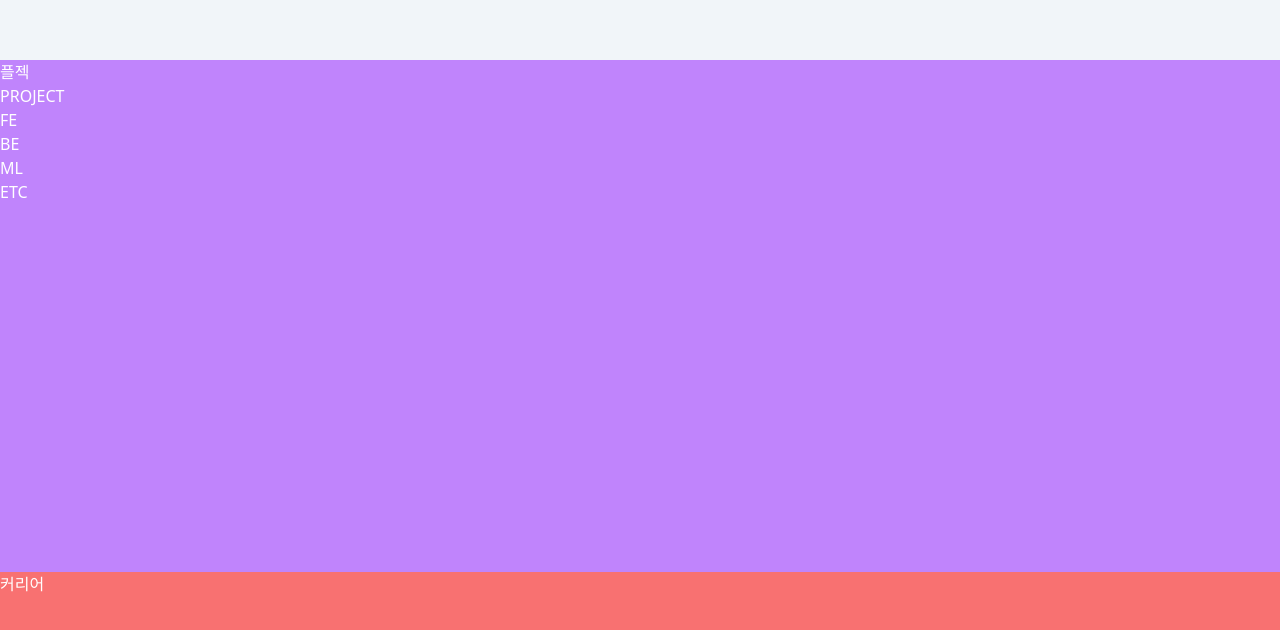
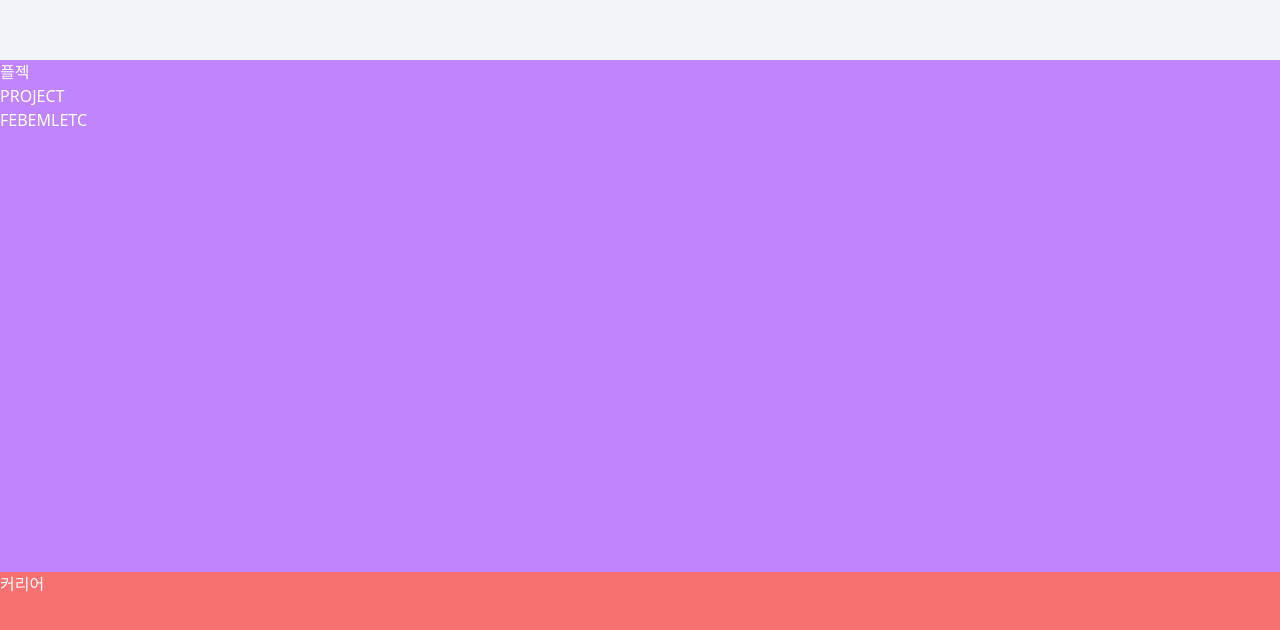
Before and after one commit to ramer-dev/portfolio, a Next.js app: page / in a window 1280 px wide. Shown: the part 1764-2394 px from the top of the page. Built offline with nearby package versions, Linux system fonts and the light colour scheme.

Commit message:
Project module Init

```diff
--- a/components/page/project/Project.tsx
+++ b/components/page/project/Project.tsx
@@ -1,16 +1,20 @@
-import React from "react";
+import React, {useState} from "react";
 
 export default function Project(): JSX.Element {
+    const [category, setCategory] = useState<Array<string>>([])
+
     return (
         <div className={'project w-auto h-128 bg-purple-400'}>
             플젝
             <h1>PROJECT</h1>
-            <ul className={''}>
-                <li>FE</li>
-                <li>BE</li>
-                <li>ML</li>
-                <li>ETC</li>
-            </ul>
+            <div className={"w-80"}>
+                <ul className={'flex list-none'}>
+                    <li>FE</li>
+                    <li>BE</li>
+                    <li>ML</li>
+                    <li>ETC</li>
+                </ul>
+            </div>
         </div>
     )
 }
--- /dev/null
+++ b/components/page/project/projectItem.tsx
@@ -0,0 +1,7 @@
+import React from "react";
+
+export const ProjectItem = () : JSX.Element => {
+    return (<div>
+        aa
+    </div>)
+}
--- a/lib/hooks/useClientWidthHeight.tsx
+++ b/lib/hooks/useClientWidthHeight.tsx
@@ -1,6 +1,7 @@
 import {RefObject, useEffect, useState} from "react";
 
-export const useClientWidthHeight = (ref: RefObject<HTMLElement>) => {
+
+export const useClientWidthHeight  = (ref: RefObject<HTMLElement>) => {
     const [width, setWidth] = useState<number>(0);
     const [height, setHeight] = useState<number>(0);
 
--- /dev/null
+++ b/lib/types/global.ts
@@ -0,0 +1,4 @@
+export type RectSizeType = {
+    width:number,
+    height:number,
+}
--- a/pages/index.tsx
+++ b/pages/index.tsx
@@ -8,13 +8,14 @@ import TopNavigationBar from '../components/header/TopNavigationBar';
 import {RefObject, useEffect, useRef, useState} from "react";
 import {useClientWidthHeight} from "../lib/hooks/useClientWidthHeight";
 import {globalWidthState} from '../lib/states/states'
-import {useRecoilValue, useSetRecoilState} from "recoil";
+import {useRecoilState} from "recoil";
+import { RectSizeType } from '../lib/types/global';
 
 
 export default function Home(): JSX.Element {
-    const mainRef : RefObject<HTMLDivElement> = useRef<HTMLDivElement>(null);
-    const rect = useClientWidthHeight(mainRef)
-    const setRecoilWidth = useSetRecoilState(globalWidthState);
+    const mainRef: RefObject<HTMLDivElement> = useRef<HTMLDivElement>(null);
+    const rect: RectSizeType = useClientWidthHeight(mainRef)
+    const [recoilWidth, setRecoilWidth] = useRecoilState(globalWidthState);
     useEffect(() => {
         setRecoilWidth(rect.width)
     }, [rect, setRecoilWidth])
@@ -25,7 +26,8 @@ export default function Home(): JSX.Element {
             <Head>
                 <title>Siniz Portfolio</title>
                 <meta name="description" content="Generated by create next app"/>
-                <meta name="viewport" content={"width=device-width, height=device-height, initial-scale=1, maximum-scale=1, user-scalable=0"}/>
+                <meta name="viewport"
+                      content={"width=device-width, height=device-height, initial-scale=1, maximum-scale=1, user-scalable=0"}/>
                 <link rel="icon" href="/favicon.ico"/>
             </Head>
             <header>
```
Also changed, not shown: 1 other file (tests, documents, lock files or other folders).
